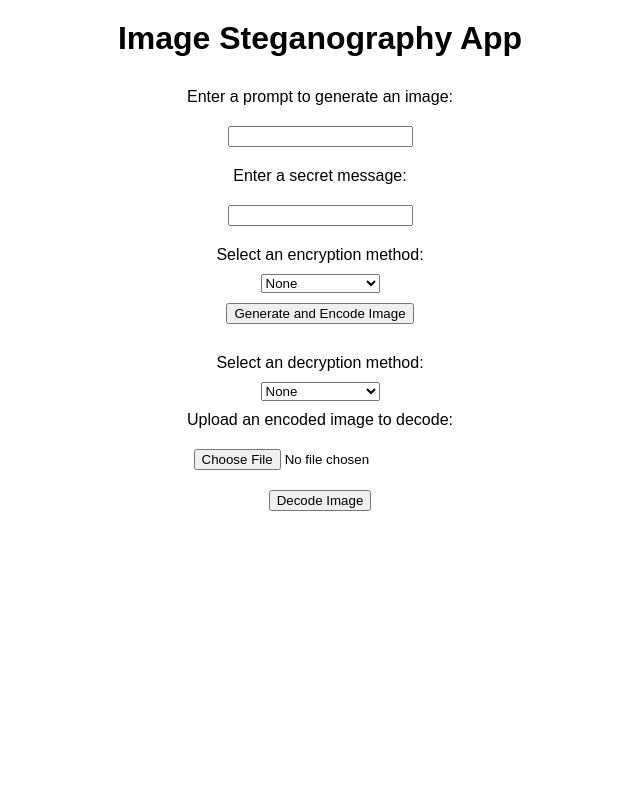
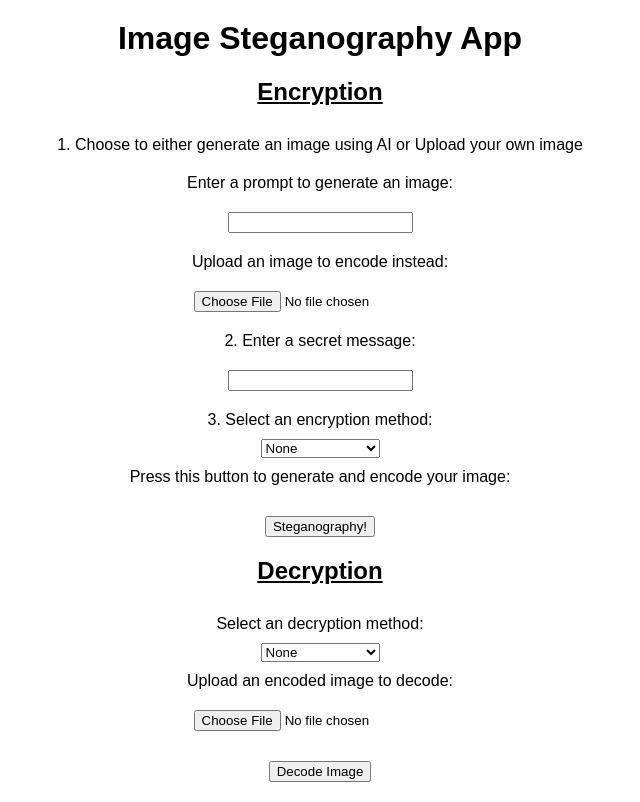
Before and after one commit to MattPlum/steganography, a Flask app: page / in a window 1280 px wide. Shown: the whole page, without its empty margins (320-960 px from the left). Before the commit the page ends 511 px from the top, so only its background shows below. Run offline with Flask 3, Linux system fonts and the light colour scheme.

Commit message:
added option for file upload before encryption

```diff
--- a/app.py
+++ b/app.py
@@ -5,6 +5,7 @@ import requests
 import secrets
 import string
 import config
+from io import BytesIO
 
 app = Flask(__name__)
 app.secret_key = secrets.token_hex(16)
@@ -13,33 +14,35 @@ app.secret_key = secrets.token_hex(16)
 def home():
     return render_template('index.html')
 
-# Generate encoded image
 @app.route('/generate', methods=['POST'])
 def generate():
-    # Get the prompt from the user
-    prompt = request.form.get('prompt')
+    # Get the prompt, either AI image or user uploaded image
+    if request.form['prompt'] != "":
+        prompt = request.form['prompt']
 
-    # Generate an image from the prompt using OpenAI API
-    openai.api_key = config.OPENAI_API_KEY
+        # Set the api key from the configuration file
+        openai.api_key = config.OPENAI_API_KEY
 
-    # Create an OpenAI DALL-E image
-    response = openai.Image.create(
-        prompt=prompt,
-        n=1,
-        size="256x256",
-        response_format="url"
-    )
+        # Create an OpenAI DALL-E image
+        response = openai.Image.create(
+            prompt=prompt,
+            n=1,
+            size="256x256",
+            response_format="url"
+        )
 
-    # Get the URL of the image generated from the API
-    image_url = response['data'][0]['url']
+        # Get the URL of the image generated
+        image_url = response['data'][0]['url']
 
-    # Load the image from the URL
-    image_data = Image.open(requests.get(image_url, stream=True).raw)
+        # Load the image from the URL
+        image_data = Image.open(requests.get(image_url, stream=True).raw)
+        original_image = image_data.save("static/original_image.png")
+    else:
+        user_image = request.files['user_image']
+        image_data = Image.open(BytesIO(user_image.read()))
 
-    # Convert the image to RGB mode
+    # Convert the image to RGB and save
     image_data = image_data.convert("RGB")
-    original_image = image_data.save("static/original_image.png")
-
     # Get the secret message from the user and convert to binary format
     secret_message = request.form.get('secret_message')
     enc_method = request.form.get('encryption_method')
@@ -64,29 +67,29 @@ def generate():
     # Add padding to the binary message to fill the remaining bits in the image
     binary_message += "0" * (width * height * 3 - len(binary_message))
 
-    # Initialize a new image for the encoded message
+    # Make a new image for the encoded message
     encoded_image = Image.new('RGB', (width, height), (0, 0, 0))
 
-    # Iterate over each pixel of the image in row-major order
+    # Iterate over each pixel of the image
     bit_index = 0
     for y in range(height):
         for x in range(width):
             # Get the RGB values of the current pixel
             r, g, b = image_data.getpixel((x, y))
 
-            # If there are more bits in the message, modify the least significant bit of each color channel
+            # Check if there are more bits to replace
             if bit_index < len(binary_message):
-                # Red channel
+                # Red
                 bit = int(binary_message[bit_index])
                 r = (r & 0xfe) | bit
                 bit_index += 1
 
-                # Green channel
+                # Green
                 bit = int(binary_message[bit_index])
                 g = (g & 0xfe) | bit
                 bit_index += 1
 
-                # Blue channel
+                # Blue
                 bit = int(binary_message[bit_index])
                 b = (b & 0xfe) | bit
                 bit_index += 1
@@ -94,21 +97,23 @@ def generate():
             # Create a new pixel with the modified red, green, and blue values
             encoded_pixel = (r, g, b)
 
-            # Set the pixel in the new image
+            # Put the pixel in the new image
             encoded_image.putpixel((x, y), encoded_pixel)
 
     # Save the encoded image
     encoded_image.save('static/encoded_image.png')
 
-    return render_template('result.html', image_url=image_url)
+    # Render the result template HTML
+    return render_template('result.html')
 
+# Caesar Cipher function
 def caesar_cipher(plaintext, shift):
         alphabet = string.ascii_lowercase
         shifted_alphabet = alphabet[shift:] + alphabet[:shift]
         table = str.maketrans(alphabet, shifted_alphabet)
         return plaintext.translate(table)
 
-# Define the Vigenère cipher function
+# Vigenere cipher function
 def vigenere_cipher(plaintext, key):
     key = key.lower()
     plaintext = plaintext.lower()
@@ -121,11 +126,12 @@ def vigenere_cipher(plaintext, key):
         ciphertext += chr(value + ord('a'))
     return ciphertext
 
+# Convert binary to text
 def binary_to_text(binary_str):
-    # Split the binary string into 8-bit chunks
+    # Split the binary string into 8-bits
     chunks = [binary_str[i:i+8] for i in range(0, len(binary_str), 8)]
 
-    # Convert each chunk to its corresponding ASCII character
+    # Convert each 8-bit to its corresponding ASCII character
     text = ''.join([chr(int(chunk, 2)) for chunk in chunks])
 
     return text
@@ -148,6 +154,8 @@ def decode_image():
     # Render the decoded message in the template
     return render_template('decode.html', message=decoded_message)
 
+
+# Decode the message form the encoded image
 def decode_message(image_file):
     # Load the encoded image
     encoded_image = Image.open(image_file)
@@ -181,6 +189,7 @@ def decode_message(image_file):
     # Return the decoded message
     return message
 
+# Decryption method for a caesaer encrypted message
 def caesar_decrypt(message, shift):
     decrypted_message = ""
     for letter in message:
@@ -197,6 +206,8 @@ def caesar_decrypt(message, shift):
             decrypted_message += letter
     return decrypted_message
 
+
+# Decryption method for a vigenere encrypted message
 def vigenere_decrypt(ciphertext, key):
     decrypted_message = ""
     key_length = len(key)
@@ -228,6 +239,7 @@ def vigenere_decrypt(ciphertext, key):
 
     return decrypted_message
 
+# Route for downloading the encoded image
 @app.route('/download_encoded_image')
 def download_encoded_image():
     return send_file('static/encoded_image.png', as_attachment=True)
--- a/templates/index.html
+++ b/templates/index.html
@@ -11,6 +11,7 @@
             padding: 0;
 
         }
+
         .container {
             margin: 0 auto;
             max-width: 600px;
@@ -18,39 +19,53 @@
             text-align: center;
 
         }
+
         h1 {
             margin-top: 0;
         }
+        h2{
+            margin-top: 10;
+            text-decoration: underline;
+        }
+
         form {
             margin-top: 20px;
             display: flex;
             flex-direction: column;
             align-items: center;
         }
+
         label, input {
-            margin: 10px 0;
+            margin: 10px;
         }
+
         button {
-            margin-top: 10px;
+            margin-top: 20px;
         }
     </style>
 </head>
 <body>
     <div class="container">
         <h1>Image Steganography App</h1>
-        <form action="{{ url_for('generate') }}" method="post">
+        <h2>Encryption</h2>
+        <form action="{{ url_for('generate') }}" method="post" enctype="multipart/form-data">
+            <label for="prompt">1. Choose to either generate an image using AI or Upload your own image</label>
             <label for="prompt">Enter a prompt to generate an image:</label>
-          <input type="text" id="prompt" name="prompt" required>
-          <label for="secret_message">Enter a secret message:</label>
+            <input type="text" id="prompt" name="prompt">
+            <label for="user_image">Upload an image to encode instead:</label>
+            <input type="file" id="user_image" name="user_image" accept="image/*">
+            <label for="secret_message">2. Enter a secret message:</label>
             <input type="text" id="secret_message" name="secret_message" required>
-          <label for="encryption_method">Select an encryption method:</label>
+            <label for="encryption_method">3. Select an encryption method:</label>
             <select name="encryption_method" id="encryption_method">
                 <option value="none">None</option>
                 <option value="caesar">Caesar Cipher</option>
                 <option value="vigenere">Vigenere Cipher</option>
           </select>
-          <button type="submit">Generate and Encode Image</button>
+          <label for="encryption_method">Press this button to generate and encode your image:</label>
+          <button type="submit">Steganography!</button>
         </form>
+        <h2>Decryption</h2>
         <form action="{{ url_for('decode_image') }}" method="POST" enctype="multipart/form-data">
             <label for="encryption_method">Select an decryption method:</label>
             <select name="encryption_method" id="encryption_method">
```
Lines whose indentation alone changed are shown as unchanged.
